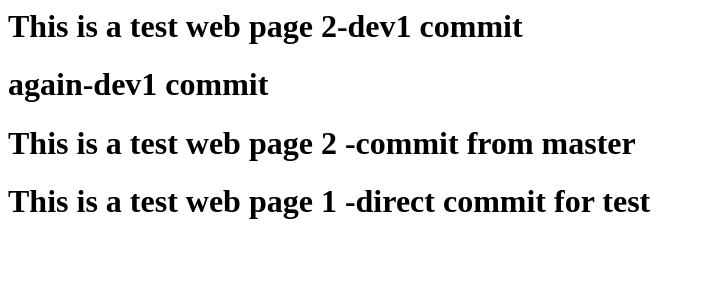
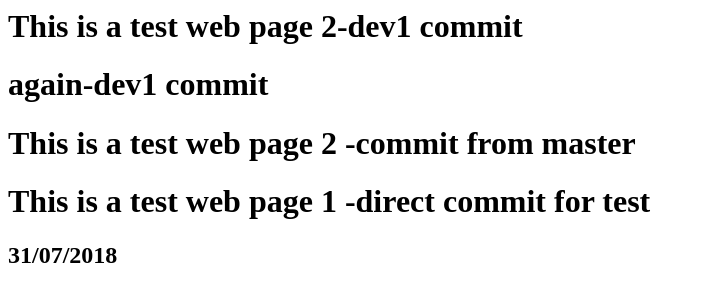
Before and after one commit to tej1984/webtest, a plain HTML site: page index.html in a window 1280 px wide. Shown: the whole page, without its empty margins (0-705 px from the left). Drawn offline with Linux system fonts and the light colour scheme.

Commit message:
new commit

```diff
--- a/index.html
+++ b/index.html
@@ -2,3 +2,4 @@
 <h1>again-dev1 commit</h1>
 <h1>This is a test web page 2 -commit from master</h1>
 <h1>This is a test web page 1 -direct commit for test</h1>
+<h2>31/07/2018</h1>
```
